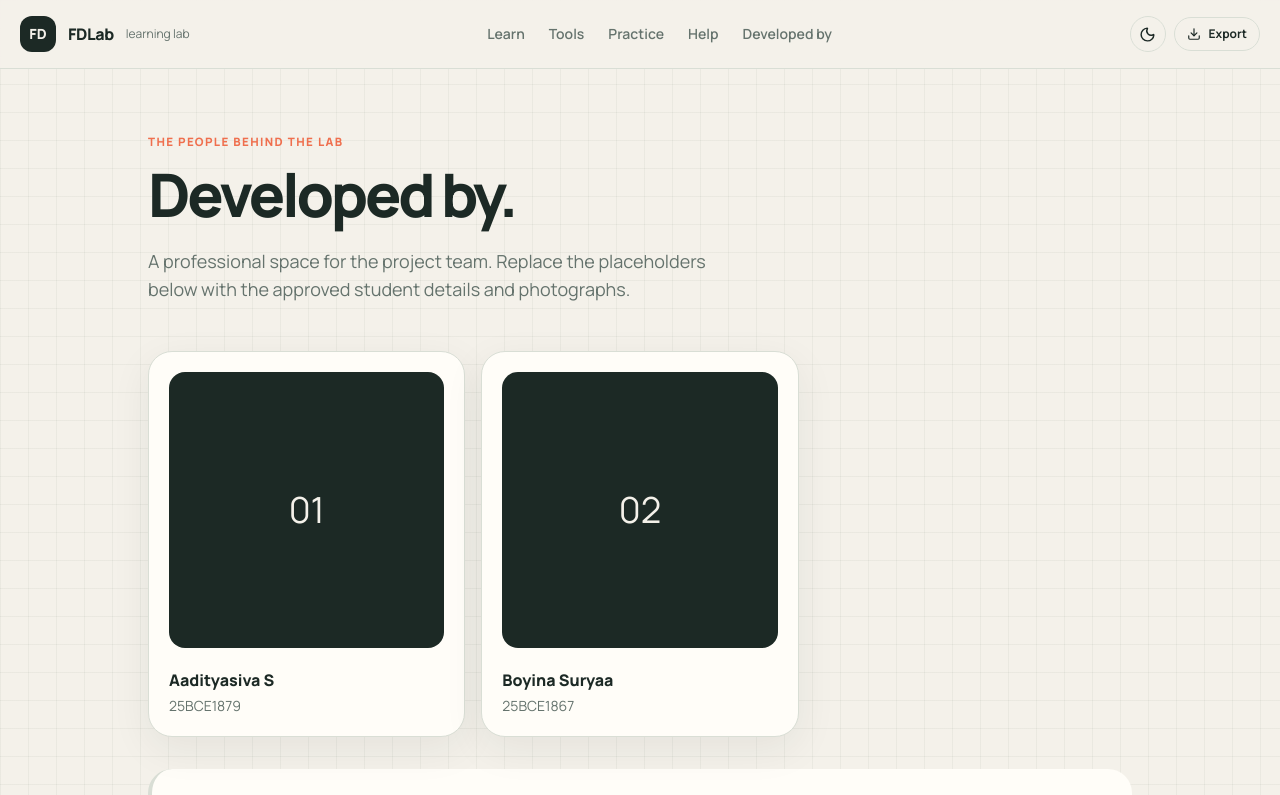
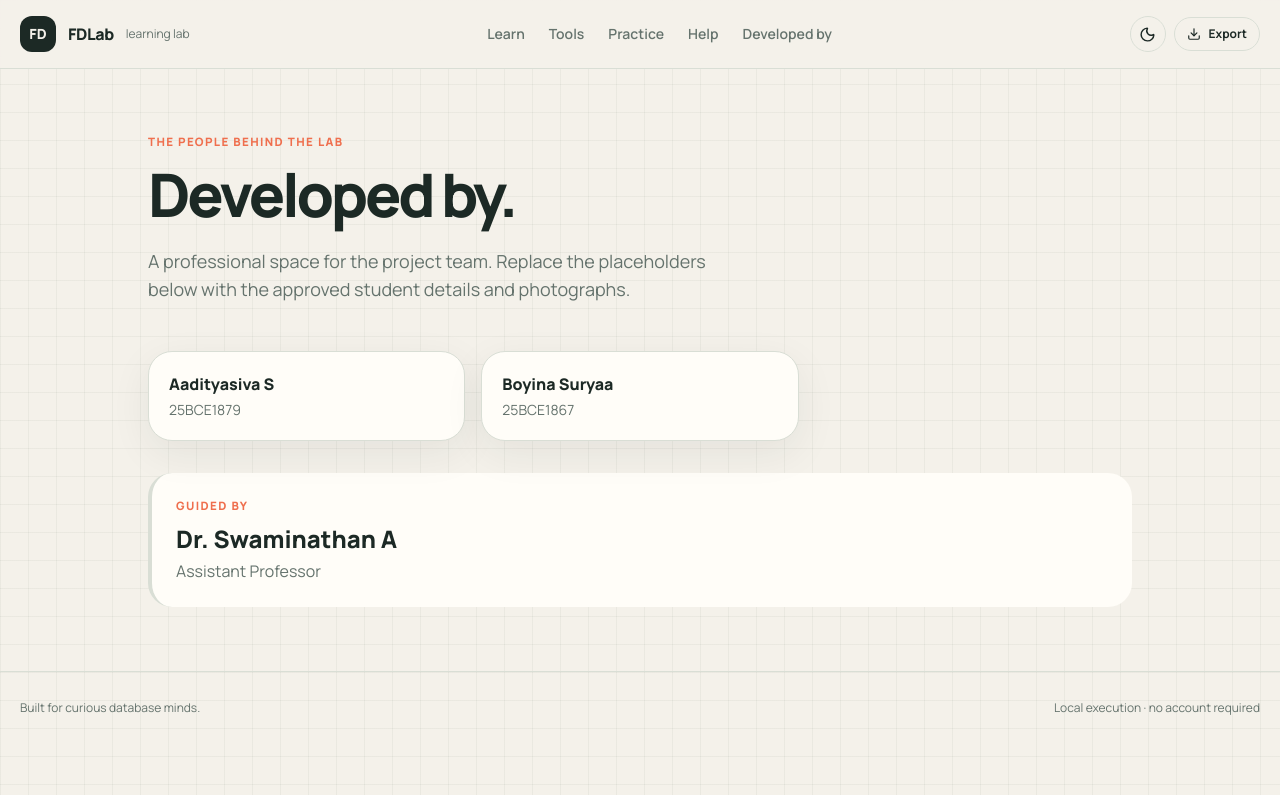
Before and after one commit to aadityasivaS/fd-learn, a Next.js app: page /developed-by in a window 1280 px wide. Shown: the top 795 px of the page. Built offline with nearby package versions, Linux system fonts and the light colour scheme.

Commit message:
chore: fixed formatting

```diff
--- a/app/developed-by/page.tsx
+++ b/app/developed-by/page.tsx
@@ -15,10 +15,10 @@ export default function DevelopedBy() {
             { name: "Boyina Suryaa", regno: "25BCE1867" },
           ].map((name, index) => (
             <div className="panel rounded-3xl p-5" key={index}>
-              <div className="grid aspect-square place-items-center rounded-2xl bg-[var(--ink)] text-4xl text-[var(--background)]">
+              {/* <div className="grid aspect-square place-items-center rounded-2xl bg-[var(--ink)] text-4xl text-[var(--background)]">
                 {String(index + 1).padStart(2, "0")}
-              </div>
-              <h2 className="mt-5 font-black">{name.name}</h2>
+              </div> */}
+              <h2 className=" font-black">{name.name}</h2>
               <p className="mt-1 text-sm text-[var(--muted)]">{name.regno}</p>
             </div>
           ))}
```
